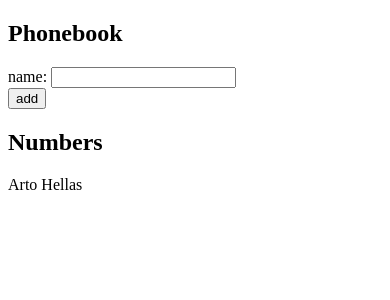
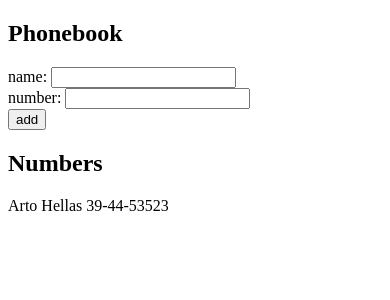
Before and after one commit to Lemick465/fullstackopen, a React (Vite) app in the folder part2/phonebook/frontend/: page / in a window 390 px wide. Shown: the top 300 px of the page. Built offline with nearby package versions, Linux system fonts and the light colour scheme.

Commit message:
phonebook: Exercise2.8: Allow users to add numbers

```diff
--- a/part2/phonebook/frontend/src/App.jsx
+++ b/part2/phonebook/frontend/src/App.jsx
@@ -2,12 +2,17 @@
 
 const App = () => {
   const [persons, setPersons] = useState([
-    { name: 'Arto Hellas' }
+    { name: 'Arto Hellas', number: "39-44-53523" }
   ])
   const [newName, setNewName] = useState('')
+  const [newNumber, setNewNumber] = useState('')
 
   const handleNameChange = (event) => {
     setNewName(event.target.value)
+  }
+
+  const handleNumberChange = (event) => {
+    setNewNumber(event.target.value)
   }
 
   const handleAddPerson = (event) => {
@@ -19,9 +24,11 @@
     else{
     const newPerson = {
       name: newName,
+      number: newNumber,
     }
     setPersons(persons.concat(newPerson))
     setNewName("")
+    setNewNumber("")
     }
   }
 
@@ -33,12 +40,15 @@
           name: <input onChange={handleNameChange} value={newName}/>
         </div>
         <div>
+          number: <input onChange={handleNumberChange} value={newNumber}/>
+        </div>
+        <div>
           <button type="submit">add</button>
         </div>
       </form>
       <h2>Numbers</h2>
       {persons.map((person, index) =>
-      <div key={index}>{person.name}</div>)}
+      <div key={index}>{person.name} {person.number}</div>)}
     </div>
   )
 }
```
